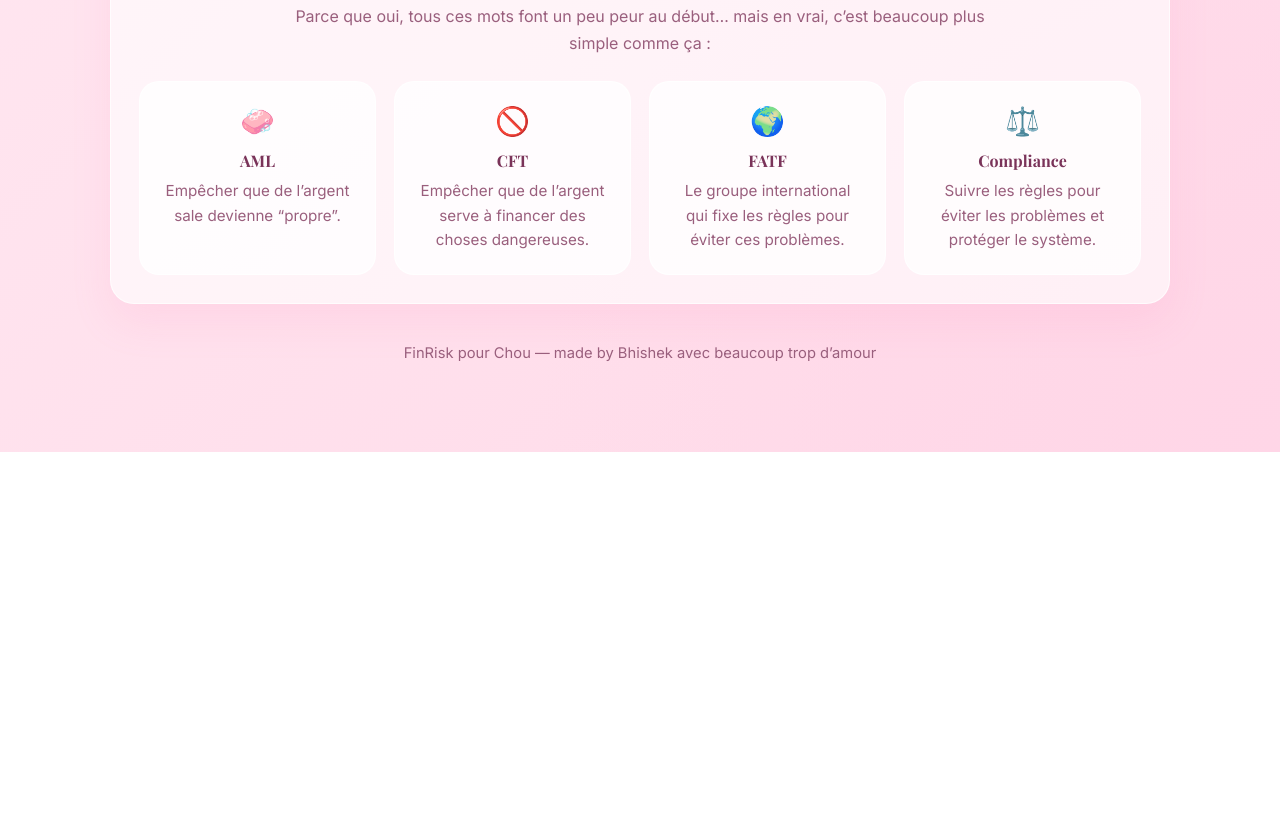
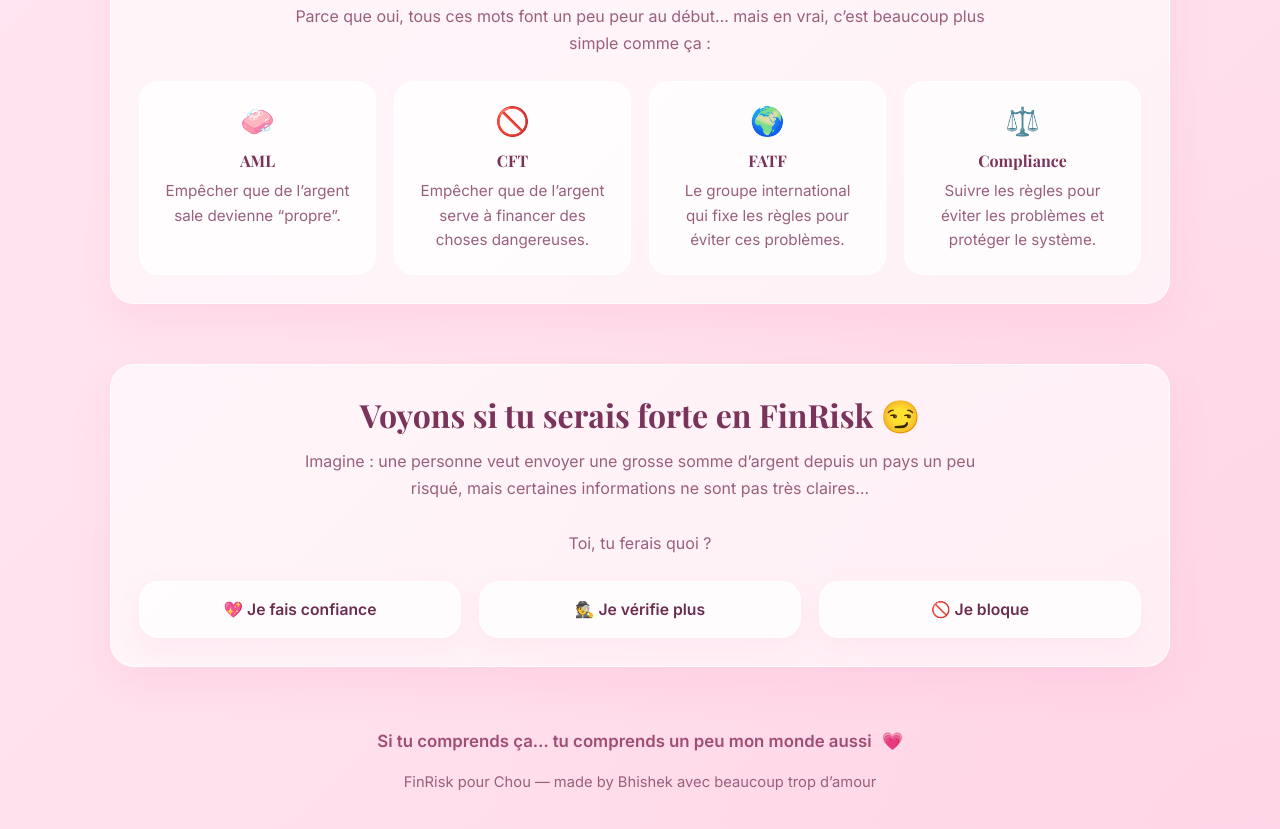
Before and after one commit to bhishekshib27-netizen/adeline, a plain HTML site: page index.html in a window 1280 px wide. Shown: the part 1651-2480 px from the top of the page. Before the commit the page ends 2103 px from the top, so only its background shows below. Drawn offline with nearby package versions, Linux system fonts and the light colour scheme.

Commit message:
Update index.html

```diff
--- a/index.html
+++ b/index.html
@@ -10,6 +10,7 @@
   <link href="https://fonts.googleapis.com/css2?family=Playfair+Display:wght@600;700&family=Inter:wght@400;500;600&display=swap" rel="stylesheet">
 
   <style>
+
     :root{
       --bg1:#fff0f6;
       --bg2:#ffd9e8;
@@ -269,8 +270,80 @@
         padding-top:40px;
       }
     }
+    .choice-grid{
+  display:grid;
+  grid-template-columns:repeat(3, 1fr);
+  gap:18px;
+  margin-top:20px;
+}
+
+.choice-btn{
+  border:none;
+  border-radius:20px;
+  padding:18px 16px;
+  background:rgba(255,255,255,0.75);
+  border:1px solid rgba(255,255,255,0.85);
+  color:var(--text);
+  font-family:"Inter", sans-serif;
+  font-size:.98rem;
+  font-weight:600;
+  cursor:pointer;
+  transition:.25s ease;
+  box-shadow:0 10px 24px rgba(255,126,179,0.10);
+}
+
+.choice-btn:hover{
+  transform:translateY(-4px);
+  box-shadow:0 14px 30px rgba(255,126,179,0.16);
+}
+
+.answer-box{
+  display:none;
+  margin-top:24px;
+  background:rgba(255,255,255,0.78);
+  border:1px solid rgba(255,255,255,0.85);
+  border-radius:20px;
+  padding:22px;
+  text-align:center;
+}
+
+.answer-box h3{
+  margin-bottom:8px;
+  color:#7a3359;
+  font-size:1.15rem;
+}
+
+.answer-box p{
+  color:var(--muted);
+  line-height:1.7;
+}
+
   </style>
 </head>
+  <script>
+function showAnswer(choice){
+  const box = document.getElementById("answer-box");
+  const title = document.getElementById("answer-title");
+  const text = document.getElementById("answer-text");
+
+  if(choice === "trust"){
+    title.textContent = "Pas tout de suite 😌";
+    text.textContent = "Faire confiance directement peut être risqué quand certaines informations ne sont pas claires.";
+  }
+
+  if(choice === "check"){
+    title.textContent = "Très bon réflexe 🕵️‍♂️";
+    text.textContent = "Exactement. Il faut comprendre et vérifier avant de décider.";
+  }
+
+  if(choice === "block"){
+    title.textContent = "Peut-être… mais pas toujours 🚫";
+    text.textContent = "Bloquer peut être utile, mais il faut d’abord analyser la situation.";
+  }
+
+  box.style.display = "block";
+}
+</script>
 <body>
 
   <div class="hearts" aria-hidden="true">
@@ -418,7 +491,32 @@
         </div>
       </div>
     </section>
+<section id="test-toi">
+  <div class="section-card">
+    <h2>Voyons si tu serais forte en FinRisk 😏</h2>
+    <p class="section-text">
+      Imagine : une personne veut envoyer une grosse somme d’argent depuis un pays un peu risqué,
+      mais certaines informations ne sont pas très claires…
+      <br><br>
+      Toi, tu ferais quoi ?
+    </p>
 
+    <div class="choice-grid">
+      <button class="choice-btn" onclick="showAnswer('trust')">💖 Je fais confiance</button>
+      <button class="choice-btn" onclick="showAnswer('check')">🕵️ Je vérifie plus</button>
+      <button class="choice-btn" onclick="showAnswer('block')">🚫 Je bloque</button>
+    </div>
+
+    <div id="answer-box" class="answer-box">
+      <h3 id="answer-title"></h3>
+      <p id="answer-text"></p>
+    </div>
+  </div>
+</section>
+
+    <div class="love-note">
+  Si tu comprends ça… tu comprends un peu mon monde aussi <span>💗</span>
+</div>
     <footer>
       FinRisk pour Chou — made by Bhishek avec beaucoup trop d’amour
     </footer>
```
